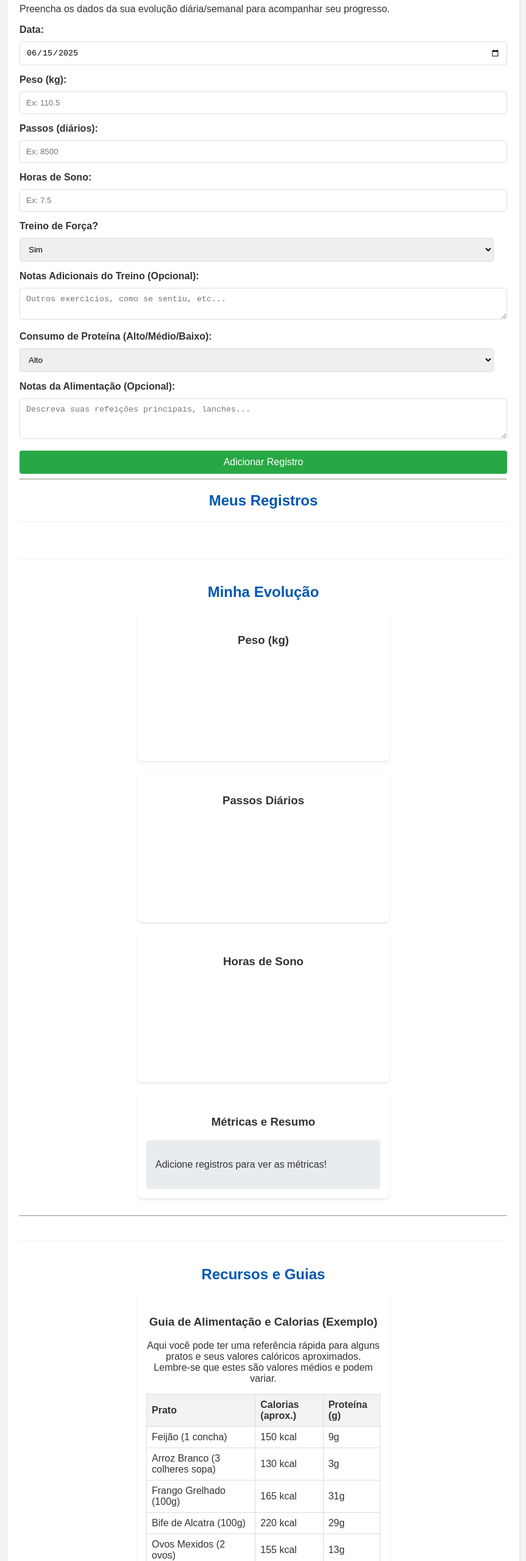
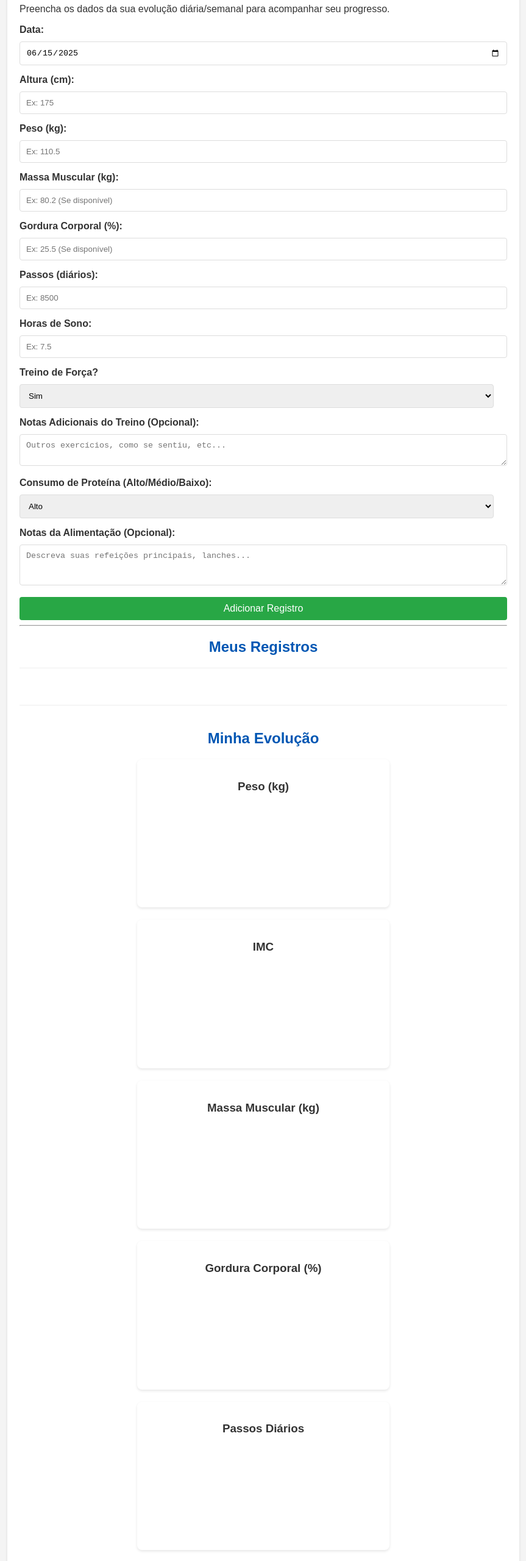
Before and after one commit to paulofbarros/saude-plena, a plain HTML site: page index.html in a window 1280 px wide. Shown: the part 140-2700 px from the top of the page at 61% size, without its empty margins (208-1071 px from the left). Drawn offline with nearby package versions, Linux system fonts and the light colour scheme.

Commit message:
Update index.html

```diff
--- a/index.html
+++ b/index.html
@@ -151,11 +151,11 @@
             margin-bottom: 10px;
         }
         .strength-exercise-group label {
-            width: 120px; /* Largura fixa para os rótulos dos exercícios */
+            width: 120px;
             margin-bottom: 0;
         }
         .strength-exercise-group input {
-            width: calc(50% - 130px); /* Ajusta a largura dos campos */
+            width: calc(50% - 130px);
             margin-right: 10px;
         }
     </style>
@@ -174,9 +174,22 @@
                 <input type="date" id="recordDate" required>
             </div>
             <div class="form-group">
+                <label for="height">Altura (cm):</label>
+                <input type="number" id="height" step="1" placeholder="Ex: 175" required>
+            </div>
+            <div class="form-group">
                 <label for="weight">Peso (kg):</label>
                 <input type="number" id="weight" step="0.1" placeholder="Ex: 110.5" required>
             </div>
+            <div class="form-group">
+                <label for="muscleMass">Massa Muscular (kg):</label>
+                <input type="number" id="muscleMass" step="0.1" placeholder="Ex: 80.2 (Se disponível)">
+            </div>
+            <div class="form-group">
+                <label for="bodyFatPercent">Gordura Corporal (%):</label>
+                <input type="number" id="bodyFatPercent" step="0.1" placeholder="Ex: 25.5 (Se disponível)">
+            </div>
+
             <div class="form-group">
                 <label for="steps">Passos (diários):</label>
                 <input type="number" id="steps" placeholder="Ex: 8500">
@@ -193,7 +206,8 @@
                 </select>
             </div>
 
-            <div id="strengthDetails" style="display: none;"> <p><strong>Detalhes do Treino de Força:</strong></p>
+            <div id="strengthDetails" style="display: none;">
+                <p><strong>Detalhes do Treino de Força:</strong></p>
                 <div class="strength-exercise-group">
                     <label for="squatsWeight">Agachamento (kg):</label>
                     <input type="number" id="squatsWeight" step="0.5" placeholder="Peso">
@@ -254,17 +268,24 @@
                     <canvas id="weightChart"></canvas>
                 </div>
                 <div class="chart-box">
+                    <h3>IMC</h3>
+                    <canvas id="imcChart"></canvas>
+                </div>
+                <div class="chart-box">
+                    <h3>Massa Muscular (kg)</h3>
+                    <canvas id="muscleMassChart"></canvas>
+                </div>
+                 <div class="chart-box">
+                    <h3>Gordura Corporal (%)</h3>
+                    <canvas id="bodyFatChart"></canvas>
+                </div>
+                <div class="chart-box">
                     <h3>Passos Diários</h3>
                     <canvas id="stepsChart"></canvas>
                 </div>
                 <div class="chart-box">
                     <h3>Horas de Sono</h3>
                     <canvas id="sleepChart"></canvas>
-                </div>
-                 <div class="chart-box">
-                    <h3>Métricas e Resumo</h3>
-                    <div id="metricsSummary" class="metrics-summary">
-                        </div>
                 </div>
                 <div class="chart-box" id="squatsChartContainer" style="display: none;">
                     <h3>Agachamento (Peso Max - kg)</h3>
@@ -273,6 +294,11 @@
                 <div class="chart-box" id="deadliftsChartContainer" style="display: none;">
                     <h3>Levantamento Terra (Peso Max - kg)</h3>
                     <canvas id="deadliftsChart"></canvas>
+                </div>
+                <div class="chart-box">
+                    <h3>Métricas e Resumo</h3>
+                    <div id="metricsSummary" class="metrics-summary">
+                        </div>
                 </div>
             </div>
         </div>
```
